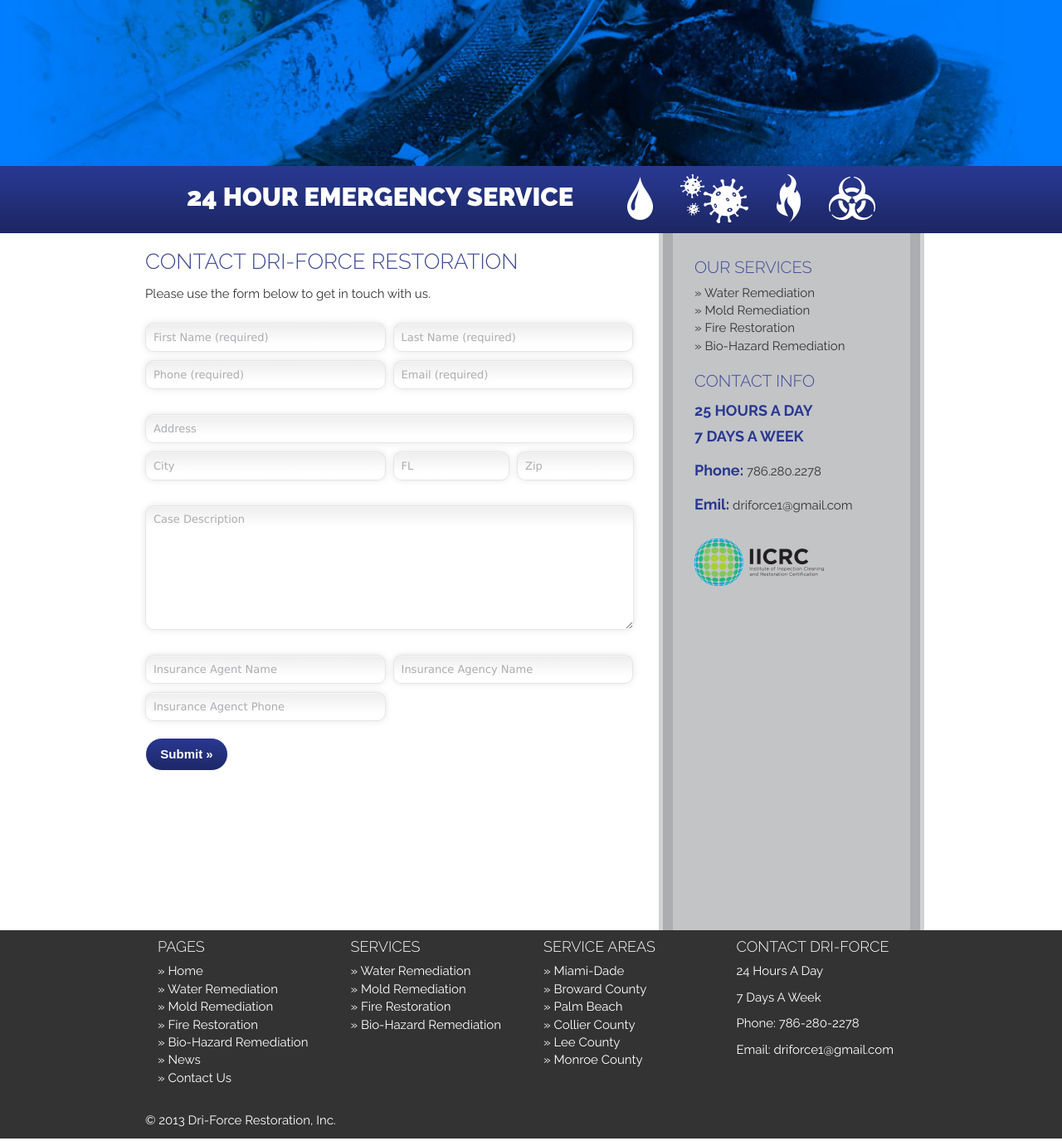
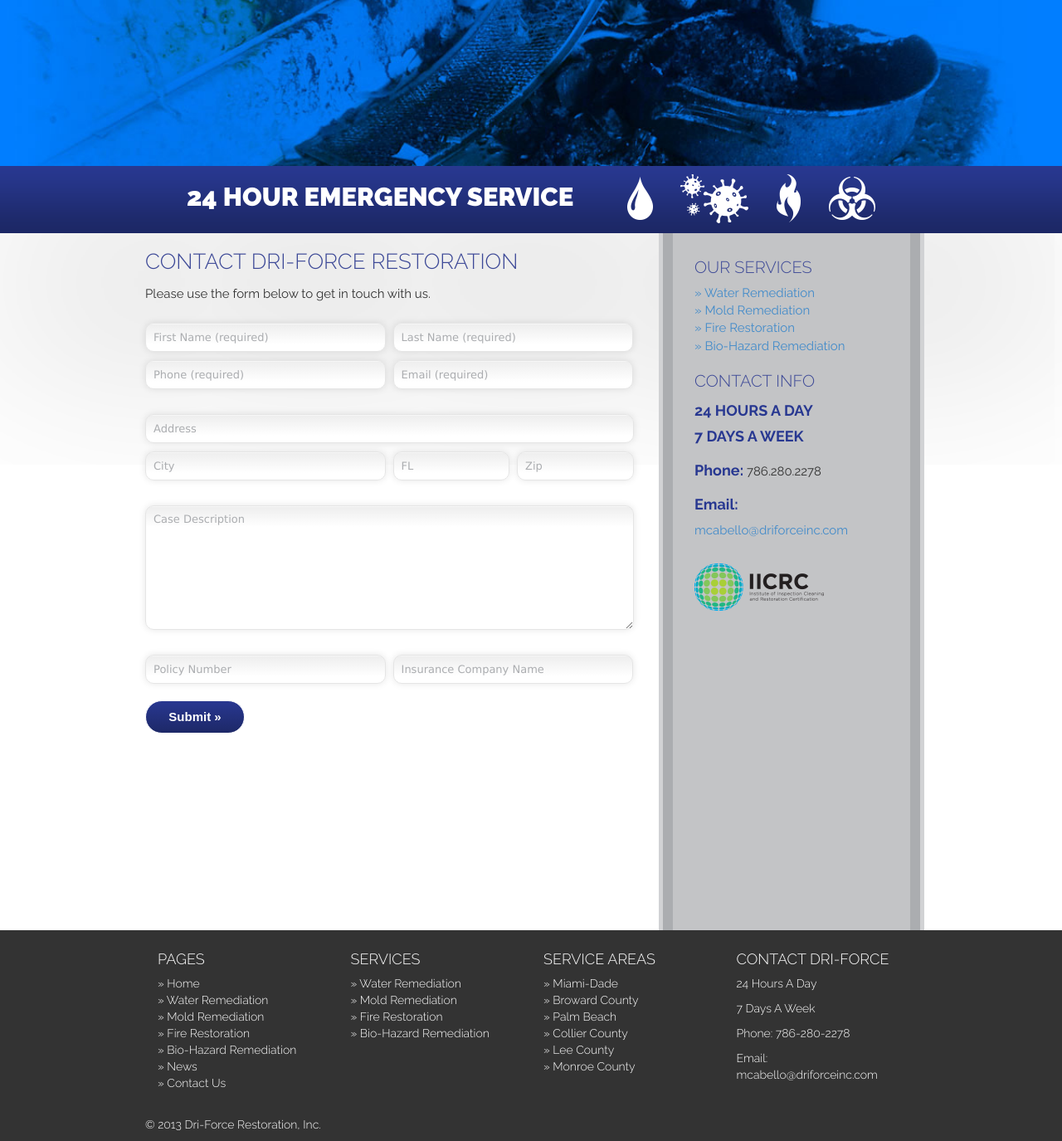
Before and after one commit to efuste/driforce, a PHP site: page /contact.php in a window 1280 px wide. Shown: the part 203-1578 px from the top of the page at 83% size. Run offline with PHP 8.4, Linux system fonts and the light colour scheme.

Commit message:
Update
Update per marc review.

```diff
--- a/contact.php
+++ b/contact.php
@@ -48,14 +48,13 @@
           				</fieldset>
 
           			    <fieldset id="case-description">
-          			    	<textarea class="text-area-full" rows="10" type="text" name"description" id="description"  >Case Description</textarea>
+          			    	<textarea class="text-area-full" rows="10" type="text" name"description" id="description">Case Description</textarea>
           			    </fieldset>
 
 
           				<fieldset id="insurance-info">
-          					<input class="text-field-half" type="text" name="agentName" id="agentName" value="Insurance Agent Name"  />
-          					<input class="text-field-half" type="text" name="companyName" id="companyName" value="Insurance Agency Name"  />
-          					<input class="text-field-half" type="text" name="agentPhone" id="agentPhone" value="Insurance Agenct Phone"  />
+          					<input class="text-field-half" type="text" name="policyNum" id="policyNum" value="Policy Number"  />
+          					<input class="text-field-half" type="text" name="companyName" id="companyName" value="Insurance Company Name"  />
           				</fieldset>
 							<button type="submit" name="submit" class="button-blue" id="submit-maincontact">Submit &raquo;</button>
 							<span class="loading" style="display: none;">Please wait..</span>
@@ -70,17 +69,17 @@
         			<div id="sidebar-services">
         				<h2>Our Services</h2>
         				<ul>
-        					<li>&raquo; Water Remediation</li>
-        					<li>&raquo; Mold Remediation</li>
-        					<li>&raquo; Fire Restoration</li>
-        					<li>&raquo; Bio-Hazard Remediation</li>
+        					<li><a href="water-remediation.php">&raquo; Water Remediation</a></li>
+        					<li><a href="mold-remediation.php">&raquo; Mold Remediation</a></li>
+        					<li><a href="fire-restoration.php">&raquo; Fire Restoration</a></li>
+        					<li><a href="bio-hazard-remediation.php">&raquo; Bio-Hazard Remediation</a></li>
         				</ul>
 
         				<h2>Contact Info</h2>
 
-        				<p><span class="bold-blue">25 HOURS A DAY<br />7 DAYS A WEEK</span></p>
+        				<p><span class="bold-blue">24 HOURS A DAY<br />7 DAYS A WEEK</span></p>
         				<p><span class="bold-blue">Phone:</span> 786.280.2278</p>
-        				<p><span class="bold-blue">Emil:</span> driforce1@gmail.com</p>
+        			<p><span class="bold-blue">Email:</span> 	<a href="mailto:mcabello@driforceinc.com?subject=feedback">mcabello@driforceinc.com</p></a>
 
 
 
--- a/css/style.css
+++ b/css/style.css
@@ -131,6 +131,9 @@
 	z-index: 15;
 	background: url('../images/bottom-bar.png') repeat-x;
 	height: 81px;
+	-webkit-box-shadow: 0px 100px 500px 0px #B3B3B3;
+	box-shadow: 0px 100px 500px 0px #B3B3B3;
+	z-index: -1000000;
 }
 
 h1#bottom-bar-title{
@@ -220,10 +223,17 @@
 #footer-container ul {
 	list-style: none;
 	padding: 0;
+	font-size: 14px;
+	font-weight: 300;
 }
-
+#footer-container p {
+	font-size: 14px;
+	font-weight: 300;
+}
 #footer-container a {
 	color: #fff;
+	font-size: 14px;
+	font-weight: 300;
 }
 
 #location {
@@ -357,6 +367,7 @@
 
 #footer-container h4 {
 	color: #fff;
+	margin-top: 25px;
 }
 
 
@@ -451,7 +462,7 @@
 	font-style:normal;
 	height:40px;
 	line-height:36px;
-	width:100px;
+	width:120px;
 	text-decoration:none;
 	text-align:center;
 }
@@ -568,6 +579,8 @@
 	}
 	.sidebar {
 		width: 100%;
+		min-height: 400px;
+
 	}
 
 
@@ -710,6 +723,7 @@
 	}
 	.sidebar {
 		width: 100%;
+		min-height: 300px;
 	}
 
 }
@@ -797,6 +811,7 @@
 
 	.sidebar {
 		width: 100%;
+		min-height: 153px;
 	}
 
 
--- a/footer.php
+++ b/footer.php
@@ -55,8 +55,9 @@
         		  <div class="toggle">
         				<p>24 Hours A Day</p>
         				<p>7 Days A Week</p>
-        				<p>Phone: 786-280-2278</p>
-        				<p>Email: driforce1@gmail.com </p>
+        				<a href="tel:+7862802278"><p>Phone: 786-280-2278</p></a>
+        				<p>Email:<a href="mailto:mcabello@driforceinc.com?subject=feedback"> mcabello@driforceinc.com</p></a>
+
         		</div>
         	</div>
         </div>
--- a/header.php
+++ b/header.php
@@ -8,7 +8,7 @@
     <link rel="shortcut icon" href="../../assets/ico/favicon.png">
 	<link href='http://fonts.googleapis.com/css?family=Raleway:400,100,200,300,500,600,800,700,900' rel='stylesheet' type='text/css'>
 
-    <title>DriForce Restorations</title>
+    <title>Miami Mold Remediation - DriForce Restorations</title>
 
 	<link rel="stylesheet" type="text/css" href="css/settings.css" media="screen" />
     <!-- Bootstrap core CSS -->
@@ -43,13 +43,13 @@
 
 	  	<header id="main-header">
 	  		<div id="logo">
-	  			<img src="images/logo.png" alt="Driforce Restoratin Inc"/>
+	  			<a href="/"><img src="images/logo.png" alt="Driforce Restoratin Inc"/></a>
 	  		</div>
 
 	  		<div id="top-social">
-	  			<p id="phone-number">786.280.2278</p>
+	  			<a href="tel:+7862802278"><p id="phone-number">786.280.2278</p></a>
 	  			<ul id="social-media-icons">
-	  				<li><a class="tool-tips" data-toggle="tooltip" data-placement="bottom" title="Send Us An Email"><img src="images/email-icon.png" /></a></li>
+	  				<li><a href="mailto:mcabello@driforceinc.com?subject=Contact" class="tool-tips" data-toggle="tooltip" data-placement="bottom" title="Send Us An Email"><img src="images/email-icon.png" /></a></li>
 	  				<li><a class="tool-tips" data-toggle="tooltip" data-placement="bottom" title="Follow Us On Facebook"><img src="images/facebook-icon.png" /></a></li>
 	  				<li><a class="tool-tips" data-toggle="tooltip" data-placement="bottom" title="Follow Us On Twitter"><img src="images/twitter-icon.png" /></a></li>
 	  				<li><a class="tool-tips" data-toggle="tooltip" data-placement="bottom" title="Check Us Out On LinkedIn"><img src="images/linkedin-icon.png" /></a></li>
--- a/index.php
+++ b/index.php
@@ -228,16 +228,13 @@
       <div class="row main-content">
 
         	<div class="col-lg-8">
-          		<h2>Water, Mold & Bio-hazard Remediation</h2>
+          		<h2>Water, Mold, Fire & Bio-hazard Remediation</h2>
           		<h4>To Preserve and Restore!</h4>
           		<p>Dri-Force Restoration is South Florida’s leader in providing property emergency services for fire, water, mold and bio-hazard restoration and remediation. We are dedicated to serving Miami-Dade, Broward, Palm Beach, Collier, Lee and Monroe Counties. Dri-Force Restoration’s ultimate mission is to restore and remediate at the highest quality, while establishing the health, safety and welfare of built environments.</p>
 				<p>Dri-Force Restoration’s administrative staff and technicians undergo the highest level of remediation and restoration training and continuing education, while conforming to the highest industry standards and guidlines, known as the <a href="http://www.iicrc.org/">Institute of Inspection Cleaning and Restoration Certification (IICRC). </a></p>
 				<p>All Dri-Force Restoration staff maintain high standards in ethics and expertise based on the IICRC guidelines.
 				<p>Dri-Force Restoration combines unrivaled experience, optimum knowledge, and elite training to provide customers compassionate care while always ensuring that the restoration and remediation process is as proficient and stress free as possible. Dri-Force Restoration promises to arrive at the scene within 30 minutes to 2 hours after initial call, assess the extent of property damage and work diligently to restore your property to pre-loss condition or better. Dri-Force Restoration’s highly trained professionals will guide you through the process and guarantee all questionsare answered.</p>
 				<p>Please contact Dri-Force Restoration at (786) 280-2278 immediately if and when your property has been affected by fire, water, mold, vandalism, and/ or bio-hazard. Time is crucial in limiting damage caused by such unfortunate events.</p>
-          						<a class="button-blue" href="contact.php">Contact Us</a>
-
-
           	</div>
         <!-- /.col-lg-4 -->
 
--- a/js/script.js
+++ b/js/script.js
@@ -159,9 +159,9 @@
 
 		var description    = $('#description').val();
 
-		var agentName = $('#agentName').val();
+		var policyNum = $('#policyNum').val();
 		var companyName = $('#companyName').val();
-		var agentPhone = $('#agentPhone').val();
+
 
 		$('.loading').fadeIn('fast');
 
@@ -174,7 +174,7 @@
 						type: 'POST',
 						data: "fname=" + fname + "&lname=" + lname + "&phone=" + phone + "&email=" + email + "&address=" + address +
 							  "&city=" + city + "&state=" + state + "&zip=" + zip + "&description=" + description +
-							  "&agentName=" + agentName + "&companyName=" + companyName + "&agentPhone=" + agentPhone,
+							  "&policyNum=" + policyNum + "&companyName=" + companyName,
 						success: function(result)
 						{
 							$('.loading').fadeOut('normal');
@@ -185,13 +185,9 @@
 							else if (result == "email_error"){
 								$('#email').css({"background":"#FFFCFC","border-bottom":"2px solid #A11E22"});
 							}
-							else if (result == "agent_phone_error"){
-								$('#agentPhone').css({"background":"#FFFCFC","border-bottom":"2px solid #A11E22"});
-							}
-
 
 							else {
-								$('#fname, #lname, #phone, #email, #agentPhone ').css({"background":"#FFFCFC","border-bottom":"none"});
+								$('#fname, #lname, #phone, #email').css({"background":"#FFFCFC","border-bottom":"none"});
 
 								$('<div class="success-contact"><img src="images/success.png" alt="" class="succes-icon" />Success! Thank you. </div>').insertAfter('#submit-maincontact');
 								$('.success-contact').fadeOut(10000, function(){ $(this).remove(); });
--- a/water-remediation.php
+++ b/water-remediation.php
@@ -50,7 +50,7 @@
 				<div class="clear"></div>
 
 				<p>Dri-Force Restoration professionals understand that the most critical course of action in restorative drying is a quick response. Dri-Force Restoration’s speedy response time, and advanced drying methods prevent secondary damage and mold growth. Immediately after Dri-Force Restoration’s arrival at the scene, our highly trained professionals will assess the damage utilizing the industries latest technology. With the use of moisture detectors and meters to measure moisture saturation, Dri-Force Restoration promises the best quality services in water remediation and restoration. Thermal imaging cameras are used for swift scanning of large areas and for thorough moisture detection of deceptive water damage. Our hi-tech drying equipment, such as dehumidifiers and vortex fans, guarantee complete water removal of the built environment successfully eliminating microbial growth and preventing further property damage.</p>
-          		<p> Dri-Force Restoration understands the potential threat water can cause. Therefore, our technicians are available 24 hours a day, 7 days a week and 365 days a year. We believe in unsurpassed customer service and always are readily available to answer and address all questions and explain the recovery process. Dri-Force Restoration professionals are entirely committed to safely drying, disinfecting and deodorizing the most challenging water removal situations. We will record, document and report all findings to your insurance carrier immediately after the completion of the job. Dri-Force Restoration understands the potential threat water can cause. Therefore, our technicians are available 24 hours a day, 7 days a week and 365 days a year. We believe in unsurpassed customer service and always are readily available to answer and address all questions and explain the recovery process. Dri-Force Restoration professionals are entirely committed to safely drying, disinfecting and deodorizing the most challenging water removal situations. We will record, document and report all findings to your insurance carrier immediately after the completion of the job.</p>
+          		<p> Dri-Force Restoration understands the potential threat water can cause. Therefore, our technicians are available 24 hours a day, 7 days a week and 365 days a year. We believe in unsurpassed customer service and always are readily available to answer and address all questions and explain the recovery process. Dri-Force Restoration professionals are entirely committed to safely drying, disinfecting and deodorizing the most challenging water removal situations. We will record, document and report all findings to your insurance carrier immediately after the completion of the job. </p>
 
           		<a class="button-blue" href="contact.php">Contact Us</a>
           	</div>
```
Also changed, not shown: sendmaincontact.php (+3 -9 lines), sidebar.php (+4 -4 lines), sendquickcontact.php (line endings or trailing spaces), 2 other files.
